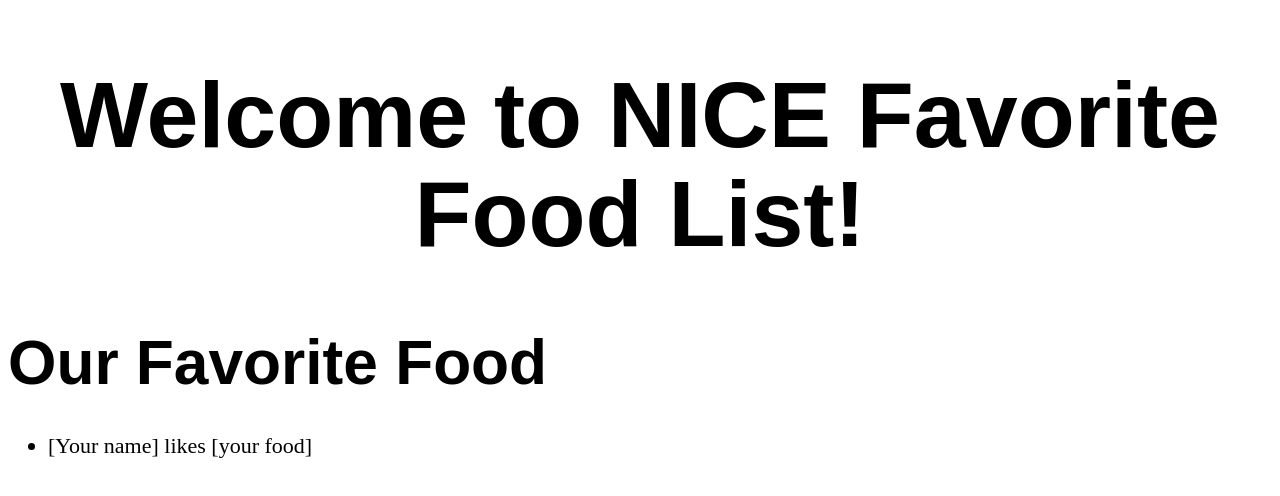
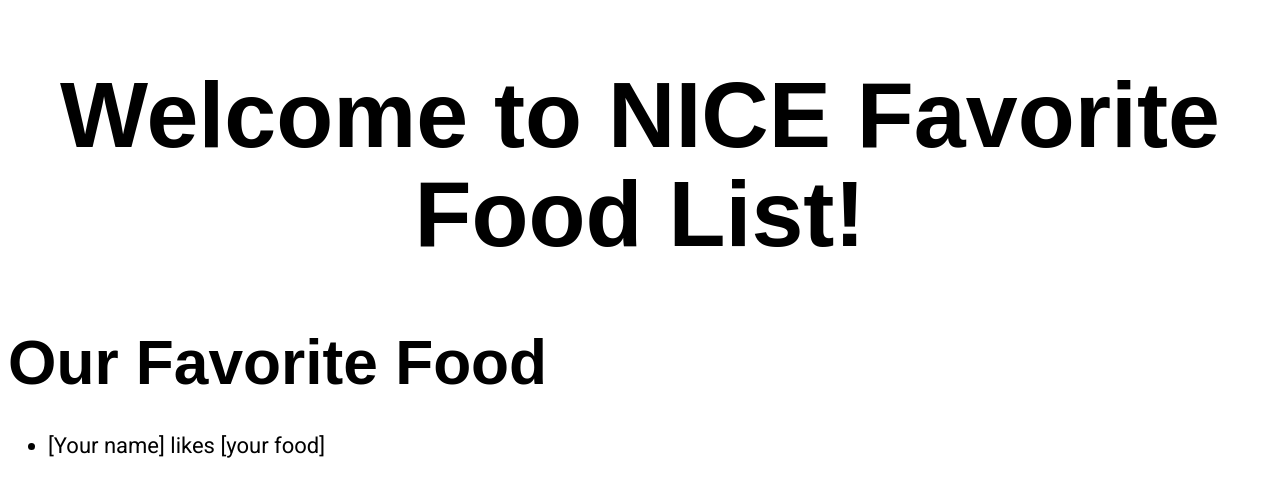
Before and after one commit to hungtruongquoc/demo-favorite-food, an Angular app: page / in a window 1280 px wide. Shown: the top 496 px of the page. Built offline with nearby package versions, Linux system fonts and the light colour scheme.

Commit message:
Added default typography

```diff
--- a/src/styles.css
+++ b/src/styles.css
@@ -1,6 +1,9 @@
 /* You can add global styles to this file, and also import other style files */
 /*! Typebase.less v0.1.0 | MIT License */
 /* Setup */
+
+@import url("https://fonts.googleapis.com/css?family=Roboto:400,500,500i,700,700i");
+
 html {
   font-size: 16px;
 }
@@ -17,7 +20,7 @@ html {
 
 html {
   /* Change default typefaces here */
-  font-family: serif;
+  font-family: Roboto, serif;
   font-size: 137.5%;
   -webkit-font-smoothing: antialiased;
 }
```
